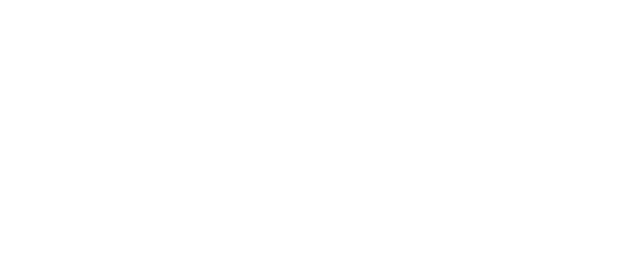
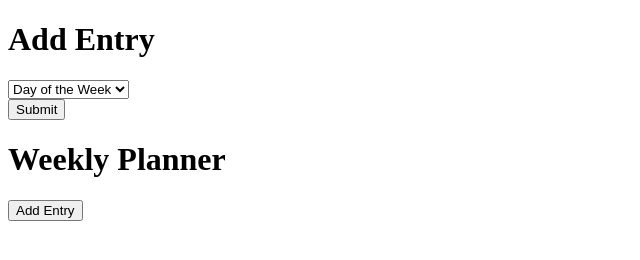
Before and after one commit to cody-martin8/week-planner, a website: page index.html in a window 1280 px wide. Shown: the whole page, without its empty margins (0-640 px from the left). Drawn offline with Linux system fonts and the light colour scheme.

Commit message:
Part 1 down, many to go.

```diff
--- a/index.html
+++ b/index.html
@@ -7,6 +7,46 @@
   <link rel="stylesheet" href="styles.css">
 </head>
 <body>
+  <div class="container">
+    <div class="overlay-wrapper">
+      <div class="overlay"></div>
+    </div>
+    <div class="modal-wrapper">
+      <div class="modal">
+        <div class="row">
+          <h1>Add Entry</h1>
+        </div>
+        <div class="row">
+          <select>
+            <option value="Day of the Week">Day of the Week</option>
+            <option value="sunday">Sunday</option>
+            <option value="monday">Monday</option>
+            <option value="tuesday">Tuesday</option>
+            <option value="wednesday">Wednesday</option>
+            <option value="thursday">Thursday</option>
+            <option value="friday">Friday</option>
+            <option value="saturday">Saturday</option>
+          </select>
+        </div>
+        <div class="row">
+
+        </div>
+        <div class="row">
+          <button type="button">Submit</button>
+        </div>
+      </div>
+    </div>
+    <div class="row">
+      <div class="column-full">
+        <h1>Weekly Planner</h1>
+      </div>
+    </div>
+    <div class="row">
+      <div class="column-full">
+        <button type="button" class="add-entry-button">Add Entry</button>
+      </div>
+    </div>
+  </div>
   <script src="main.js"></script>
 </body>
 </html>
```
